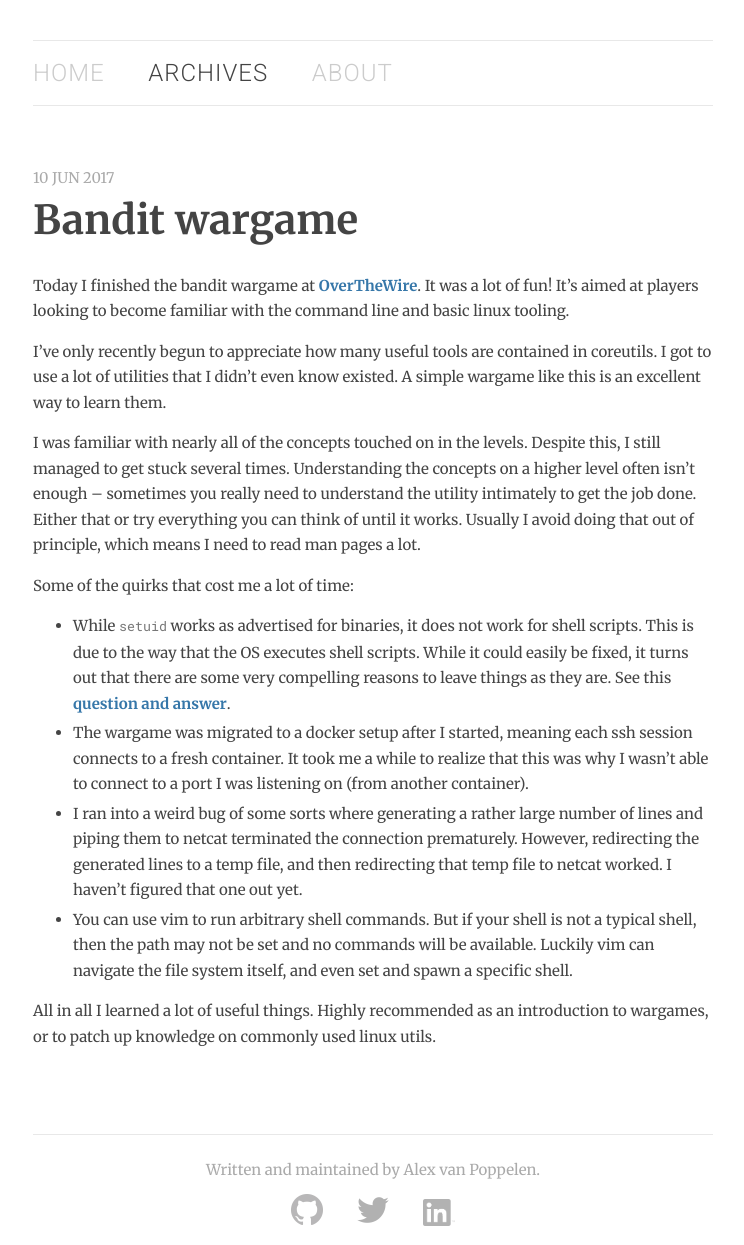
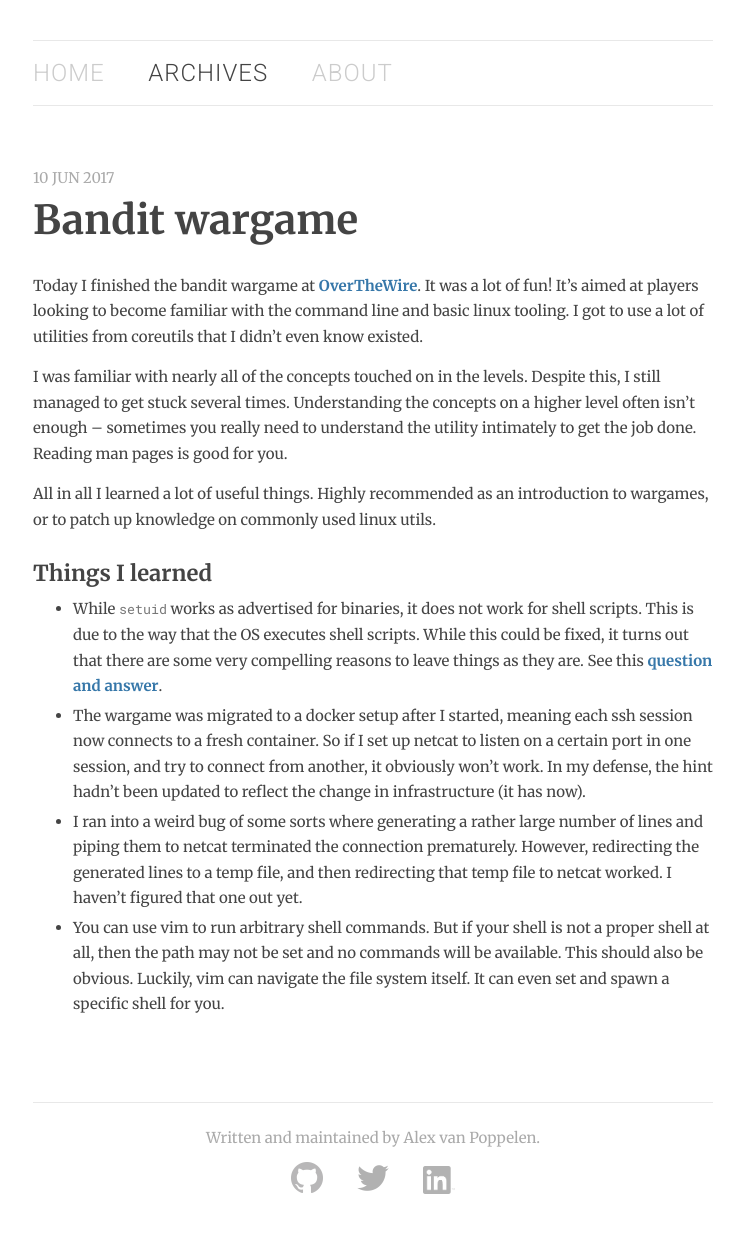
Before and after one commit to avanpo/avanpo.github.io, a Jekyll site: the page built from _posts/2017-06-10-bandit-wargame.md, in a window 1280 px wide. Shown: the whole page, without its empty margins (267-1011 px from the left). Built offline with Jekyll 4.4.1, drawn with Linux system fonts in a browser that asks for light colours; after the commit the page ends 1213 px from its top, so only the background shows below that.

Commit message:
Edit bandit wargame post

```diff
--- a/_posts/2017-06-10-bandit-wargame.md
+++ b/_posts/2017-06-10-bandit-wargame.md
@@ -3,17 +3,15 @@ title: "Bandit wargame"
 categories: ctf
 ---
 
-Today I finished the bandit wargame at [OverTheWire](https://overthewire.org). It was a lot of fun! It's aimed at players looking to become familiar with the command line and basic linux tooling.
+Today I finished the bandit wargame at [OverTheWire](https://overthewire.org). It was a lot of fun! It's aimed at players looking to become familiar with the command line and basic linux tooling. I got to use a lot of utilities from coreutils that I didn't even know existed.
 
-I've only recently begun to appreciate how many useful tools are contained in coreutils. I got to use a lot of utilities that I didn't even know existed. A simple wargame like this is an excellent way to learn them.
-
-I was familiar with nearly all of the concepts touched on in the levels. Despite this, I still managed to get stuck several times. Understanding the concepts on a higher level often isn't enough -- sometimes you really need to understand the utility intimately to get the job done. Either that or try everything you can think of until it works. Usually I avoid doing that out of principle, which means I need to read man pages a lot.
-
-Some of the quirks that cost me a lot of time:
-
-* While `setuid` works as advertised for binaries, it does not work for shell scripts. This is due to the way that the OS executes shell scripts. While it could easily be fixed, it turns out that there are some very compelling reasons to leave things as they are. See this [question and answer](http://www.faqs.org/faqs/unix-faq/faq/part4/section-7.html).
-* The wargame was migrated to a docker setup after I started, meaning each ssh session connects to a fresh container. It took me a while to realize that this was why I wasn't able to connect to a port I was listening on (from another container).
-* I ran into a weird bug of some sorts where generating a rather large number of lines and piping them to netcat terminated the connection prematurely. However, redirecting the generated lines to a temp file, and then redirecting that temp file to netcat worked. I haven't figured that one out yet.
-* You can use vim to run arbitrary shell commands. But if your shell is not a typical shell, then the path may not be set and no commands will be available. Luckily vim can navigate the file system itself, and even set and spawn a specific shell.
+I was familiar with nearly all of the concepts touched on in the levels. Despite this, I still managed to get stuck several times. Understanding the concepts on a higher level often isn't enough -- sometimes you really need to understand the utility intimately to get the job done. Reading man pages is good for you.
 
 All in all I learned a lot of useful things. Highly recommended as an introduction to wargames, or to patch up knowledge on commonly used linux utils.
+
+### Things I learned
+
+* While `setuid` works as advertised for binaries, it does not work for shell scripts. This is due to the way that the OS executes shell scripts. While this could be fixed, it turns out that there are some very compelling reasons to leave things as they are. See this [question and answer](http://www.faqs.org/faqs/unix-faq/faq/part4/section-7.html).
+* The wargame was migrated to a docker setup after I started, meaning each ssh session now connects to a fresh container. So if I set up netcat to listen on a certain port in one session, and try to connect from another, it obviously won't work. In my defense, the hint hadn't been updated to reflect the change in infrastructure (it has now).
+* I ran into a weird bug of some sorts where generating a rather large number of lines and piping them to netcat terminated the connection prematurely. However, redirecting the generated lines to a temp file, and then redirecting that temp file to netcat worked. I haven't figured that one out yet.
+* You can use vim to run arbitrary shell commands. But if your shell is not a proper shell at all, then the path may not be set and no commands will be available. This should also be obvious. Luckily, vim can navigate the file system itself. It can even set and spawn a specific shell for you.
```
